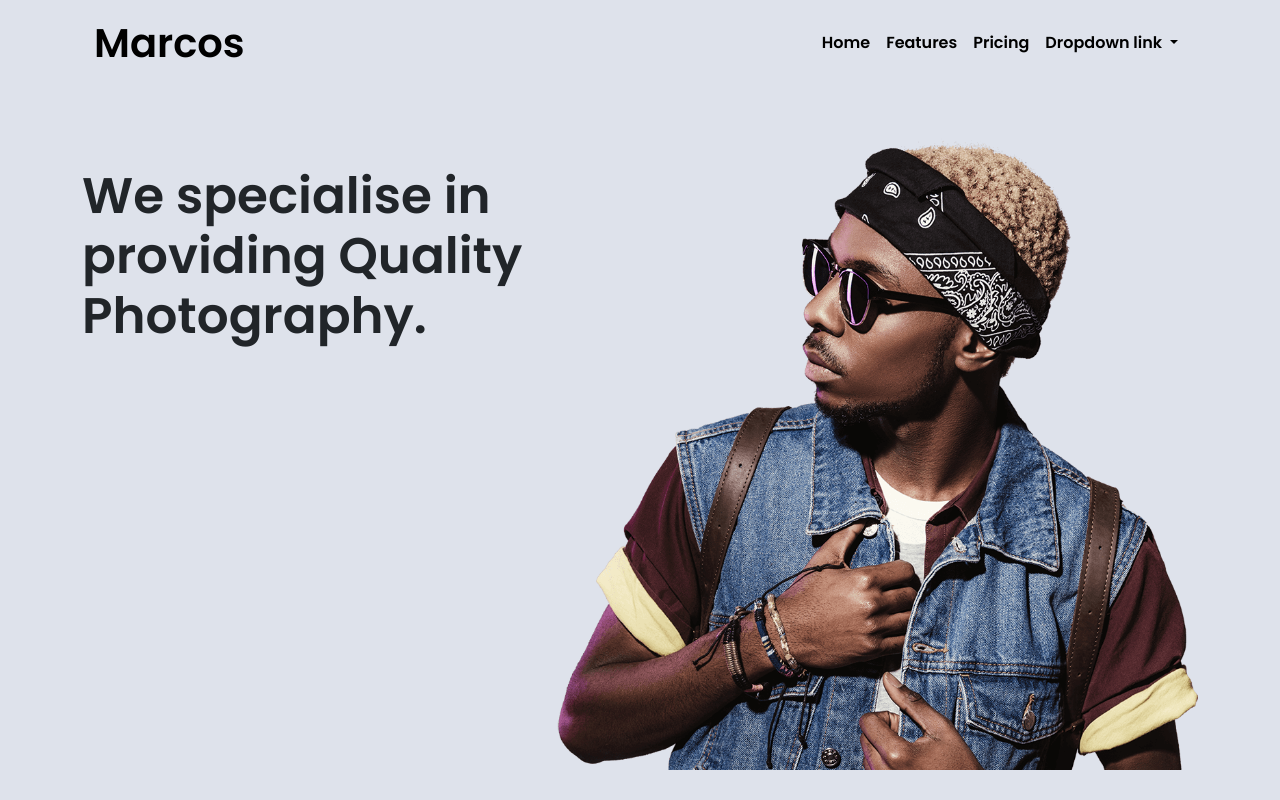
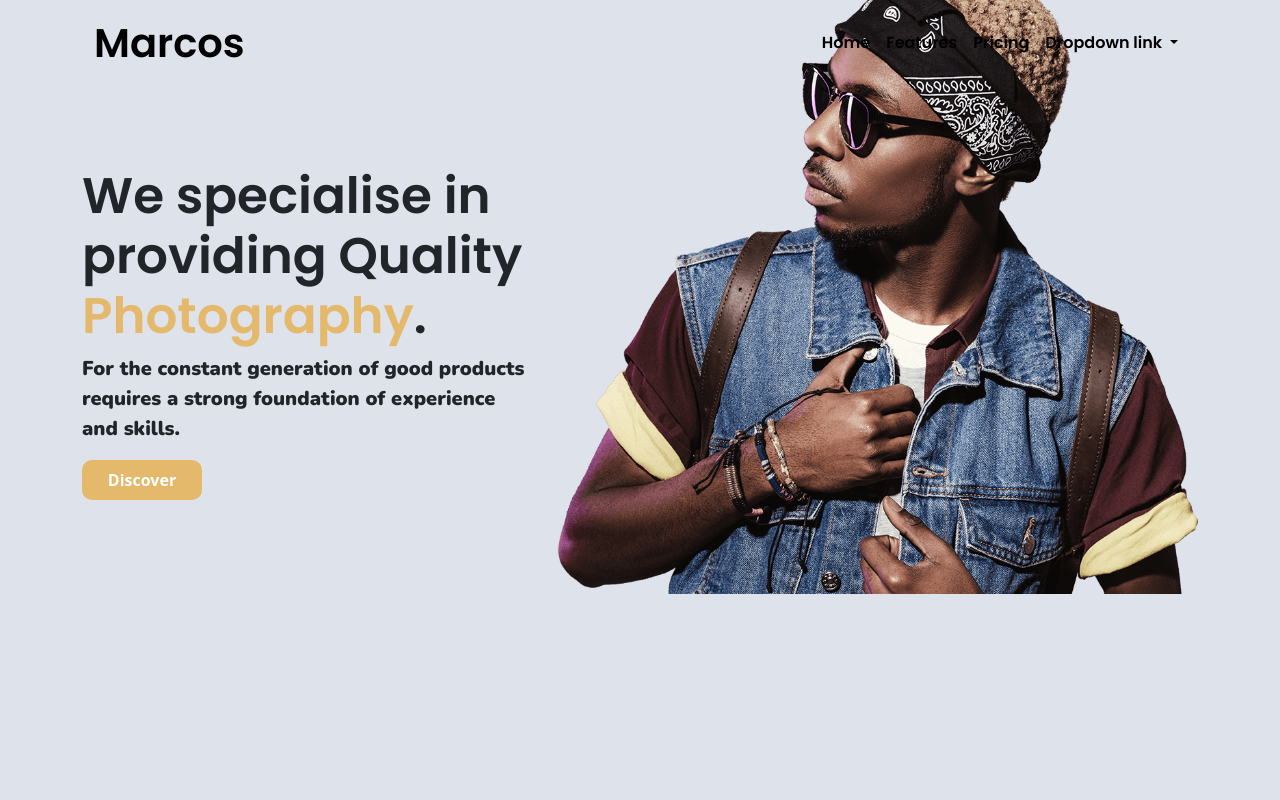
Before and after one commit to Marcos8060/Django-Gallery-Website, a Django app: page / in a window 1280 px wide. Run offline with Django 4.2, Linux system fonts and the light colour scheme.

Commit message:
styled the hero section and aligned the content

```diff
--- a/gallery/portfolio/static/css/style.css
+++ b/gallery/portfolio/static/css/style.css
@@ -27,7 +27,22 @@ p{
 .intro{
     margin-top: 10vh;
 }
+.intro > h1 > span{
+    color: #E4B96C;
+}
 .intro > h1{
     font-weight: bolder;
     font-size: 50px;
 }
+.hero_Img > img{
+    margin-top: -22vh;
+}
+.btn1{
+    background: #E4B96C;
+    color: white;
+    border-radius: 10px;
+    font-weight: bold;
+    border: none;
+    height: 40px;
+    width: 120px;
+}
--- a/gallery/portfolio/templates/index.html
+++ b/gallery/portfolio/templates/index.html
@@ -5,9 +5,11 @@
 <div class="container">
     <div class="row">
         <div class="col-5 intro">
-            <h1>We specialise in providing Quality Photography.</h1>
+            <h1>We specialise in providing Quality <span>Photography</span>.</h1>
+            <p style="font-weight: bold;font-size: 20px;">For the constant generation of good products requires a strong foundation of experience and skills.</p>
+            <button class="btn1">Discover</button>
         </div>
-        <div class="col-7">
+        <div class="col-7 hero_Img">
             <img class="img-fluid" src="../static/Images/black.png" alt="image">
         </div>
     </div>
```
